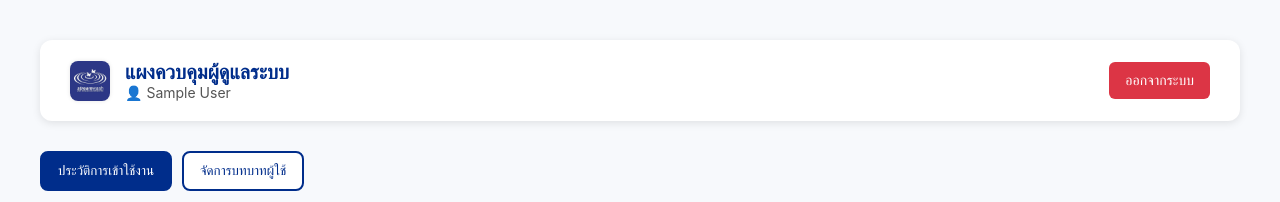
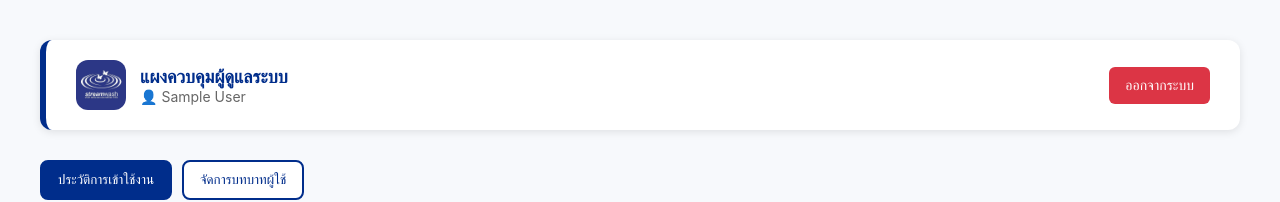
Before and after one commit to nnoikaeo/dashboard-app, a React (Create React App) app: page /admin in a window 1280 px wide. Shown: the top 202 px of the page. Built offline with nearby package versions, Linux system fonts and the light colour scheme; no server answers; the database is empty; sample sign-in values are in the browser's storage.

Commit message:
ปรับปรุง AdminPage

```diff
--- a/src/pages/AdminPage.js
+++ b/src/pages/AdminPage.js
@@ -101,17 +101,20 @@ function AdminPage() {
         backgroundColor: "#fff",
         padding: "20px 30px",
         borderRadius: 12,
-        boxShadow: "0 2px 8px rgba(0, 0, 0, 0.1)"
+        boxShadow: "0 2px 8px rgba(0, 0, 0, 0.1)",
+        borderLeft: "6px solid #002D8B"
       }}>
-        <div style={{ display: "flex", alignItems: "center" }}>
+        <div style={{ display: "flex", alignItems: "center", gap: 14 }}>
           <img
             src="/streamwash-logo.jpg"
             alt="Streamwash Logo"
-            style={{ height: 40, marginRight: 15, borderRadius: 8, boxShadow: "0 0 4px rgba(0,0,0,0.1)" }}
+            style={{ height: 50, borderRadius: 12 }}
           />
           <div>
-            <h1 style={{ fontSize: 20, fontWeight: 600, margin: 0, color: "#002D8B" }}>แผงควบคุมผู้ดูแลระบบ</h1>
-            <p style={{ fontSize: 14, margin: 0, color: "#555" }}>👤 {auth.currentUser?.displayName}</p>
+            <div style={{ fontSize: 18, fontWeight: 600, color: "#002D8B" }}>แผงควบคุมผู้ดูแลระบบ</div>
+            {auth.currentUser?.displayName && (
+              <div style={{ fontSize: 14, color: "#666" }}>👤 {auth.currentUser?.displayName}</div>
+            )}
           </div>
         </div>
         <button
```
